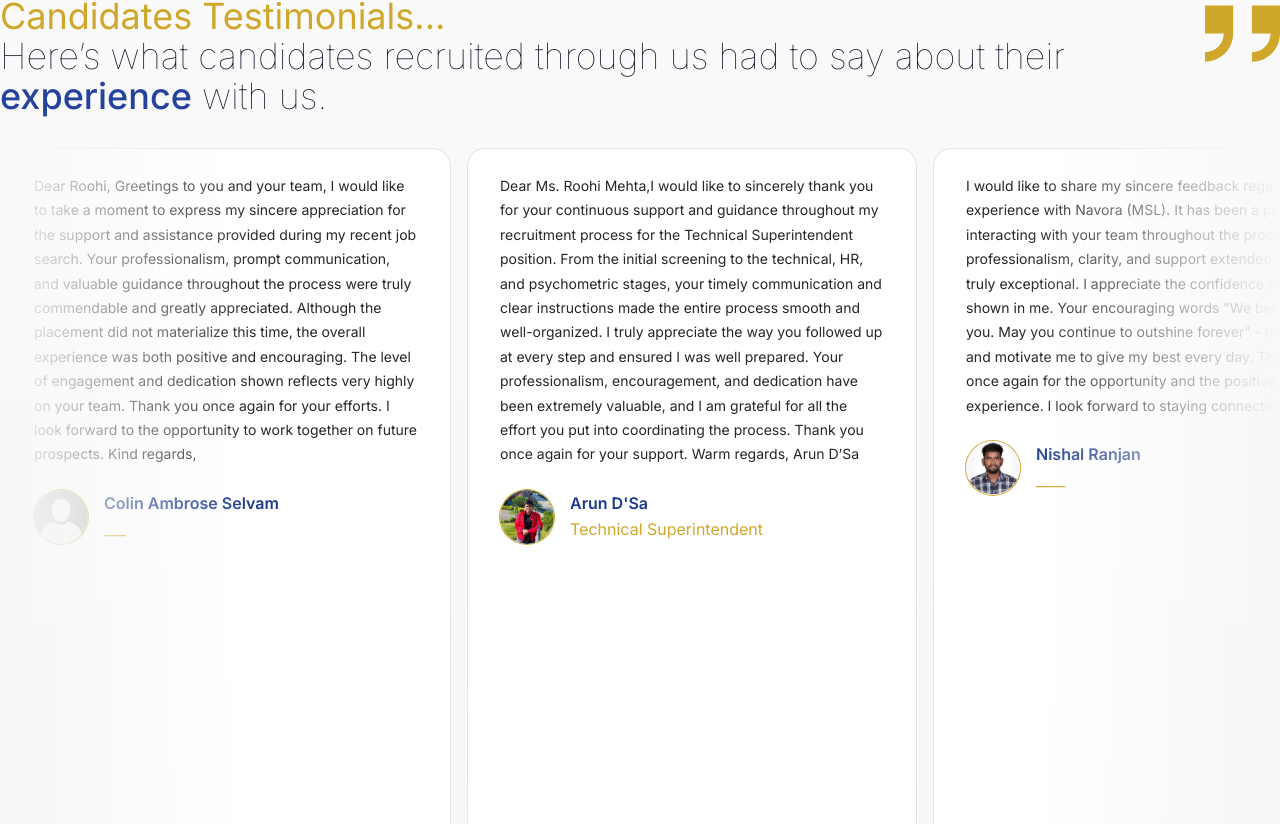
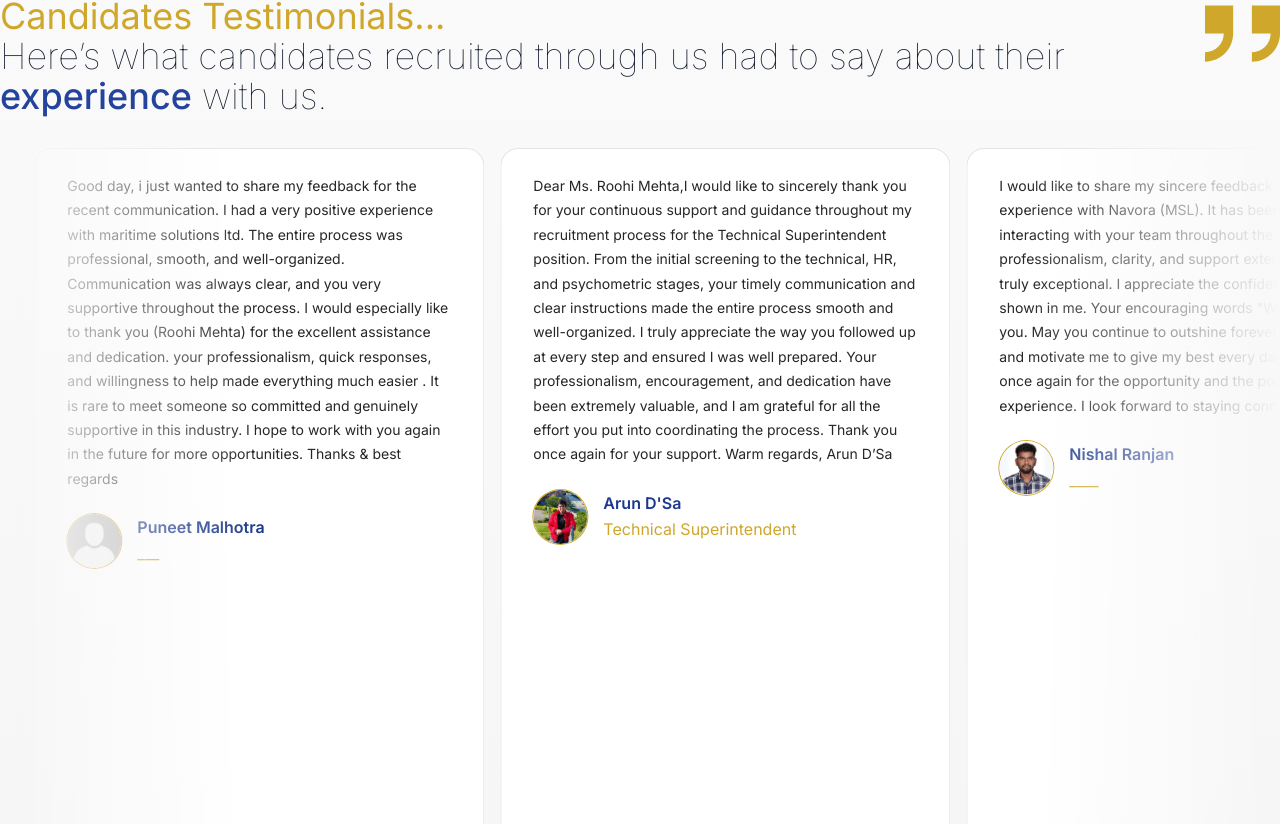
Before and after one commit to anand129-dev/MSL-Navora, a Next.js app in the folder client/: page / in a window 1280 px wide. Shown: the part 1296-2120 px from the top of the page. Built offline with nearby package versions, Linux system fonts and the light colour scheme; no server answers.

Commit message:
Added new testimonial

```diff
--- a/client/app/(public)/components/Testimonials.tsx
+++ b/client/app/(public)/components/Testimonials.tsx
@@ -212,4 +212,15 @@ Kind regards,
     title: "___",
     image: "/candidates/candidate.png",
   },
+    {
+    quote: `Good day,
+i just wanted to share my feedback for the recent communication.
+I had a very positive experience with maritime solutions ltd. The entire process was professional, smooth, and well-organized. Communication was always clear, and you very supportive throughout the process.
+I would especially like to thank you (Roohi Mehta) for the excellent assistance and dedication. your professionalism, quick responses, and willingness to help made everything much easier . It is rare to meet someone so committed and genuinely supportive in this industry. I hope to work with you again in the future for more opportunities.
+Thanks & best regards
+`,
+    name: "Puneet Malhotra ",
+    title: "___",
+    image: "/candidates/candidate.png",
+  },
 ];
```
